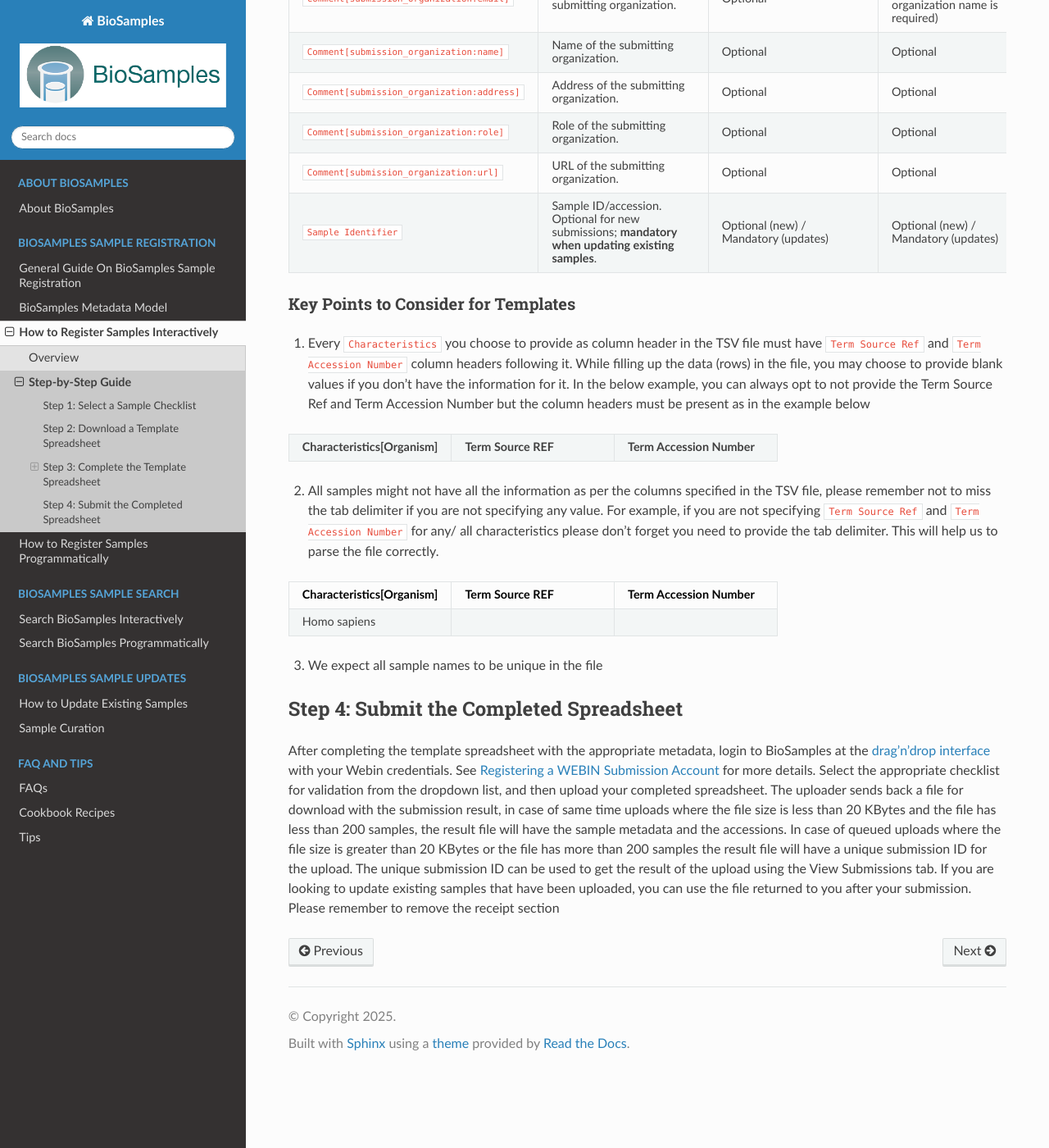
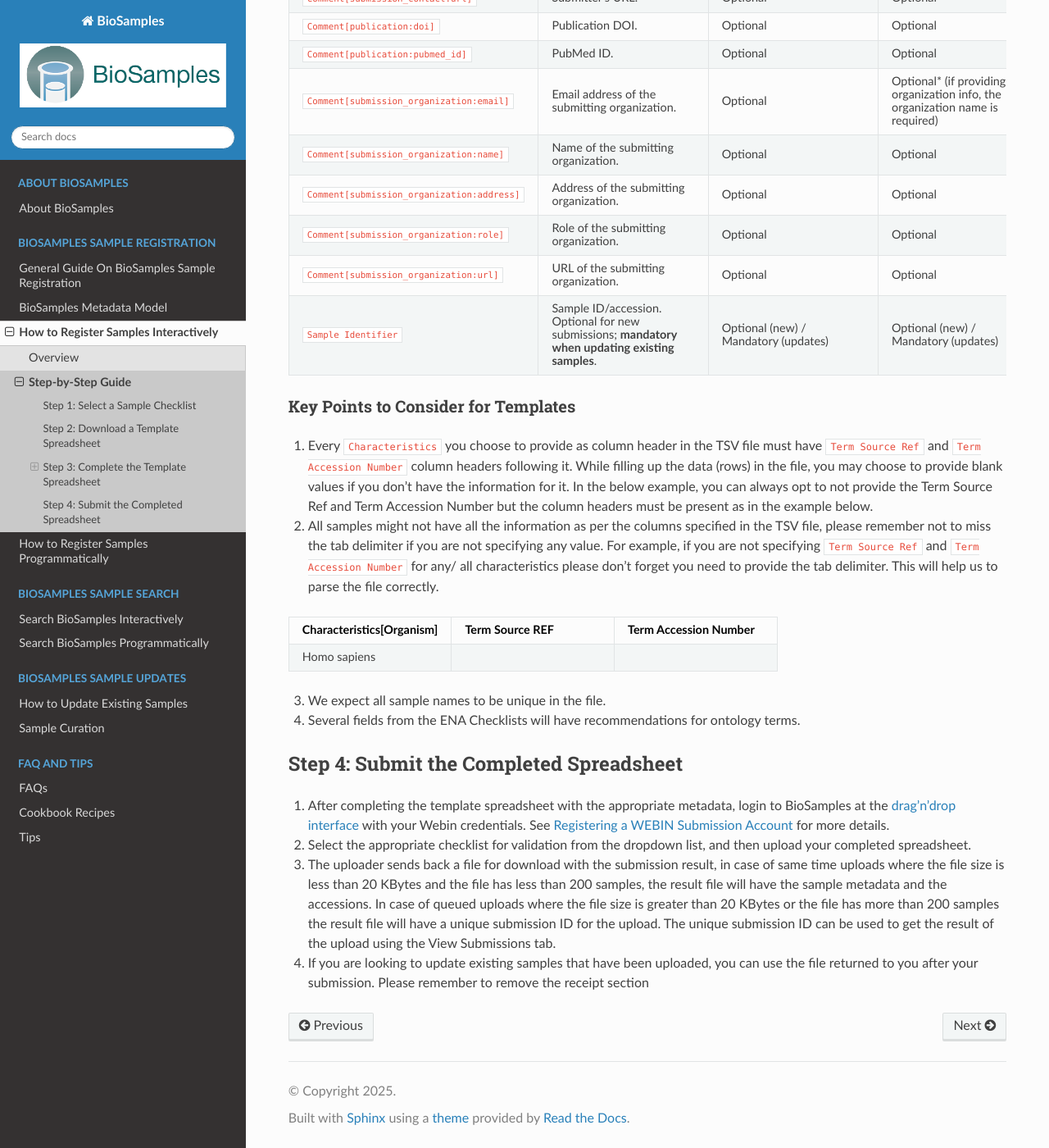
Before and after one commit to EBIBioSamples/read_docs, a Sphinx documentation site: the page built from docs/submit/interactively/step-by-step.rst, in a window 1280 px wide and 1400 px high, scrolled down 1855 px. Shown: the whole window at 82% size. Built offline with Sphinx 7.4.7 and the Read the Docs theme 3.1.0, drawn with Linux system fonts in a browser that asks for light colours; some of the changed text lies outside the part shown.

Commit message:
add BSDC00001 and redirect reference from sample-checklists to reporting missing values within metadata-model.rst

```diff
--- a/docs/submit/general-guide.rst
+++ b/docs/submit/general-guide.rst
@@ -13,7 +13,7 @@
 
 BioSamples also allows a variety of other features, including
 
-- `Updating existing samples <update-samples.html>`_
+- `Updating existing samples <update/update-samples.htmll>`_
 - :ref:`accessioning a sample`
 - :ref:`validating sample fields`
 
--- a/docs/submit/interactively/step-by-step.rst
+++ b/docs/submit/interactively/step-by-step.rst
@@ -4,10 +4,11 @@
 Step 1: Select a Sample Checklist
 ---------------------------------
 BioSamples uses Sample Checklists to ensure that each sample is registered with at least a minimum amount of metadata. For more information, see the `BioSamples Metadata Model <../metadata-model.html>`_ page.
-**Please note that registering a BioSample with an ENA checklist is a requirement for submitting data using this sample to ENA.**
 
-| See `here for the collection of ENA GSC-based Sample Checklists <https://www.ebi.ac.uk/ena/browser/checklists>`_.
-| Select a Sample Checklist and make a note of the mandatory, recommended, and optional fields.
+.. note:: Please note that registering a BioSample with an ENA checklist is a requirement for submitting data using this sample to ENA.
+
+Select a Sample Checklist from the `collection of ENA GSC-based Sample Checklists <https://www.ebi.ac.uk/ena/browser/checklists>`_ and make a note of the mandatory, recommended, and optional fields.
+Alternatively, make use of the `BSDC00001: BioSamples minimal checklist <https://www.ebi.ac.uk/biosamples/schemas/certification/biosamples-minimal.json>`_ if you do not intend to submit additional data to ENA.
 
 
 Step 2: Download a Template Spreadsheet
@@ -120,16 +121,7 @@
 
 Key Points to Consider for Templates
 *************************************
-1. Every ``Characteristics`` you choose to provide as column header in the TSV file must have ``Term Source Ref`` and ``Term Accession Number`` column headers following it. While filling up the data (rows) in the file, you may choose to provide blank values if you don’t have the information for it. In the below example, you can always opt to not provide the Term Source Ref and Term Accession Number but the column headers must be present as in the example below
-
-
-.. list-table::
-   :widths: 25 25 25
-
-   * - **Characteristics[Organism]**
-     - **Term Source REF**
-     - **Term Accession Number**
-
+1. Every ``Characteristics`` you choose to provide as column header in the TSV file must have ``Term Source Ref`` and ``Term Accession Number`` column headers following it. While filling up the data (rows) in the file, you may choose to provide blank values if you don’t have the information for it. In the below example, you can always opt to not provide the Term Source Ref and Term Accession Number but the column headers must be present as in the example below.
 2. All samples might not have all the information as per the columns specified in the TSV file, please remember not to miss the tab delimiter if you are not specifying any value. For example, if you are not specifying ``Term Source Ref`` and ``Term Accession Number`` for any/ all characteristics please don’t forget you need to provide the tab delimiter. This will help us to parse the file correctly.
 
 .. list-table::
@@ -143,16 +135,14 @@
      -
      -
 
-3. We expect all sample names to be unique in the file
-
-
-
+3. We expect all sample names to be unique in the file.
+4. Several fields from the ENA Checklists will have recommendations for ontology terms.
 
 
 Step 4: Submit the Completed Spreadsheet
 -----------------------------------------
 
-After completing the template spreadsheet with the appropriate metadata, login to BioSamples at the `drag'n'drop interface <https://www.ebi.ac.uk/biosamples/uploadLogin>`_ with your Webin credentials. See `Registering a WEBIN Submission Account <..\general-guide\registration.html>`_ for more details.
-Select the appropriate checklist for validation from the dropdown list, and then upload your completed spreadsheet.
-The uploader sends back a file for download with the submission result, in case of same time uploads where the file size is less than 20 KBytes and the file has less than 200 samples, the result file will have the sample metadata and the accessions. In case of queued uploads where the file size is greater than 20 KBytes or the file has more than 200 samples the result file will have a unique submission ID for the upload. The unique submission ID can be used to get the result of the upload using the View Submissions tab.
-If you are looking to update existing samples that have been uploaded, you can use the file returned to you after your submission. Please remember to remove the receipt section
+1. After completing the template spreadsheet with the appropriate metadata, login to BioSamples at the `drag'n'drop interface <https://www.ebi.ac.uk/biosamples/uploadLogin>`_ with your Webin credentials. See `Registering a WEBIN Submission Account <..\general-guide\registration.html>`_ for more details.
+2. Select the appropriate checklist for validation from the dropdown list, and then upload your completed spreadsheet.
+3. The uploader sends back a file for download with the submission result, in case of same time uploads where the file size is less than 20 KBytes and the file has less than 200 samples, the result file will have the sample metadata and the accessions. In case of queued uploads where the file size is greater than 20 KBytes or the file has more than 200 samples the result file will have a unique submission ID for the upload. The unique submission ID can be used to get the result of the upload using the View Submissions tab.
+4. If you are looking to update existing samples that have been uploaded, you can use the file returned to you after your submission. Please remember to remove the receipt section
--- a/docs/submit/metadata-model.rst
+++ b/docs/submit/metadata-model.rst
@@ -54,7 +52,7 @@
 BioSamples currently supports four types of sample relationships
 
 
-.. list-table:: Title
+.. list-table:: Sample Relationships
    :widths: 25 25 25
    :header-rows: 1
 
```
Also changed, not shown: other parts of docs/submit/general-guide.rst (+0 -1 lines), other parts of docs/submit/metadata-model.rst (+1 -3 lines).
